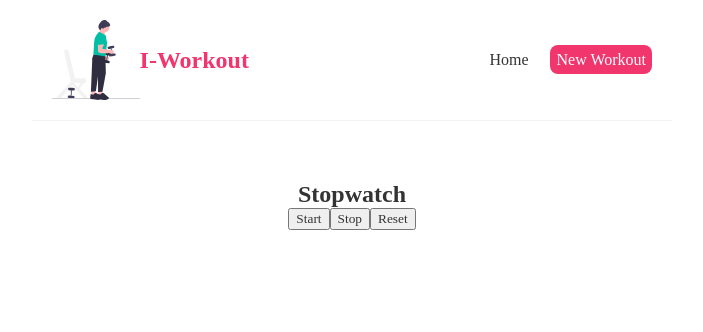
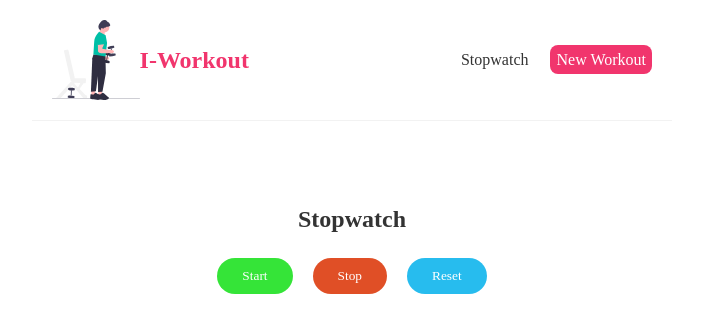
Before and after one commit to youba1993/I-workout, a React (Create React App) app: page / in a window 1280 px wide. Shown: the top 332 px of the page, without its empty margins (288-991 px from the left). Built offline with nearby package versions, Linux system fonts and the light colour scheme.

Commit message:
stopwatch styling

```diff
--- a/src/App.css
+++ b/src/App.css
@@ -42,3 +42,29 @@
   margin: 40px auto;
   padding: 20px;
 }
+
+.stopwatch{
+  margin: 25px 10px 10px 10px;
+}
+
+button {
+  padding: 10px 25px;
+  color: white;
+  border-radius: 20px;
+  border: none;
+  margin: 25px 10px 10px 10px;
+}
+
+#start {
+  background-color: rgb(53, 228, 56);
+}
+#stop {
+  background-color: rgb(224, 79, 38);
+}
+#reset {
+  background-color: rgb(39, 188, 238);
+}
+
+.stopwatch button:hover {
+  background-color: azure;
+}
--- a/src/App.js
+++ b/src/App.js
@@ -1,5 +1,5 @@
 import './App.css';
-import Home from './components/Home';
+import Stopwatch from './components/Stopwatch';
 import Navbar from './components/Navbar';
 
 function App() {
@@ -7,7 +7,7 @@ function App() {
     <div className="App">
         <Navbar/>
       <div className='content'>
-        <Home />
+        <Stopwatch />
       </div>
     </div>
   );
--- a/src/components/Home.js
+++ /dev/null
@@ -1,12 +0,0 @@
-const Home = () => {
-    return (
-        <div className="home">
-        <h2>Stopwatch</h2>
-        <button>Start</button>
-        <button>Stop</button>
-        <button>Reset</button>
-        </div>
-     );
-}
-
-export default Home;
--- a/src/components/Navbar.js
+++ b/src/components/Navbar.js
@@ -5,7 +5,7 @@ const Navbar = () => {
             <img className="App-logo" src={myLogo} alt="SVG logo" ></img>
             <h1>I-Workout</h1>
             <div className="links">
-                <a href="/">Home</a>
+                <a href="/stopwatch">Stopwatch</a>
                 <a href="/create" style={{
                     color: "white",
                     backgroundColor: '#f1356d',
--- /dev/null
+++ b/src/components/Stopwatch.js
@@ -0,0 +1,23 @@
+const Stopwatch = () => {
+    const handleStart = () =>{
+        console.log('watch Started')
+    }
+    const handleStop = () =>{
+        console.log('watch Stoped')
+    }
+    const handleReset = () =>{
+        console.log('watch reset')
+    }
+
+
+    return (
+        <div className="stopwatch">
+        <h2>Stopwatch</h2>
+        <button id="start" onClick={()=>{handleStart()}}>Start</button>
+        <button id="stop" onClick={()=>{handleStop()}}>Stop</button>
+        <button id="reset" onClick={()=>{handleReset()}}>Reset</button>
+        </div>
+     );
+}
+
+export default Stopwatch;
```
